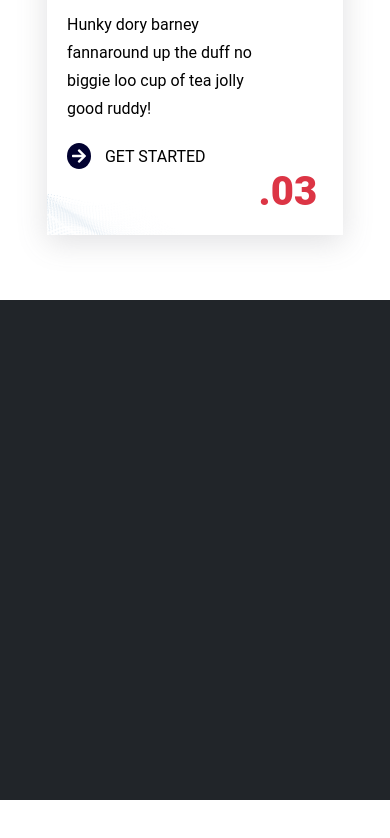
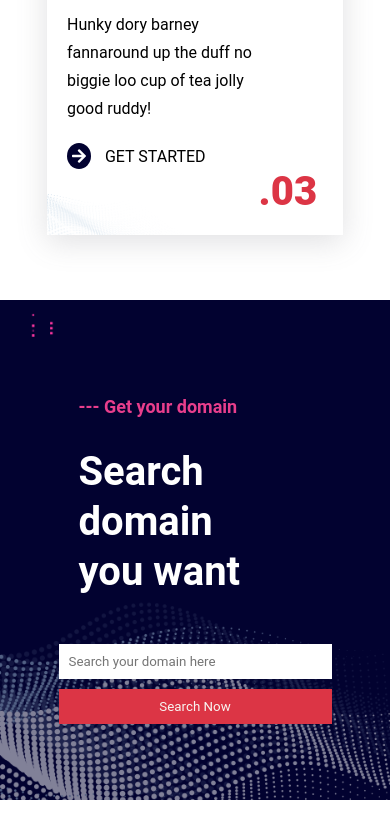
Before and after one commit to Cam0411/seos, a plain HTML site: page index.html in a window 390 px wide. Shown: the part 2750-3588 px from the top of the page. Before the commit the page ends 3550 px from the top, so only its background shows below. Drawn offline with nearby package versions, Linux system fonts and the light colour scheme.

Commit message:
Add files via upload

```diff
--- a/index.html
+++ b/index.html
@@ -72,6 +72,19 @@
             </div>
     </div>
     <div id="content-3">
+         <div class="content-3-all-text">
+             <h1 class="content-3-heading">
+                 --- Get your domain </h1>
+                 <h2 class="content-3-sec-heading">
+                    Search domain <br> you want
+                 </h2>
+         </div>
+         <div class="src-box">
+            <form action=" ">
+             <input type="text" class="src-box-txt" required placeholder="Search your domain here">
+                <input type="submit" class='src-box-sbm' value="Search Now">
+          </form>
+      </div>
 
     </div>
     <div id="footer">
--- a/reponsive.css
+++ b/reponsive.css
@@ -26,7 +26,7 @@
     padding: 15px;
     position: relative;
     list-style: none;
-    font-size: 16px;
+    font-size: 20px;
     margin-top: 10px;
 }
 #slider
@@ -101,6 +101,28 @@
 {
     width: 200px;
 }
+#content-3
+{
+    flex-direction: column;
+}
+#content-3 .src-box
+{
+    width: 100%;
+    position: relative;
+    background: none;
+}
+.src-box-txt
+{
+    width: 100%;
+    border-radius: 0px;
+    margin-bottom: 10px;
+}
+.src-box-sbm
+{
+    width: 100%;
+
+}
+
 }
 @media (min-width:671px) and (max-width:1010px){
     #header-nav {
@@ -156,4 +178,9 @@
     padding: 20px;
     width: 400px;
 }
+#content-3
+{
+    flex-direction: column;
 }
+
+}
--- a/style.css
+++ b/style.css
@@ -436,7 +436,62 @@
 }
 #content-3
 {
+    background: url('section_bg02.jpg');
+   margin-top: 50px;
+   background-size: cover;
+   background-repeat: no-repeat;
+   padding: 15%;
+   height: 500px;
+   display: flex;
+   justify-content: center;
+   align-items: center;
+   flex-direction: row;
+}
+
+.content-3-all-text
+{
+    padding: 20px;
+    color: #fff;
+
+}
+#content-3 .content-3-heading
+{
+    font-size: 18px;
+    color: #e83e8c;
+    margin-bottom: 30px;
+}
+#content-3 .content-3-sec-heading
+{
+    font-size: 40px;
+    line-height: 50px;
+}
+#content-3 .src-box
+{
+    margin-top: 10%;
+    background: #fff;
+    border-radius: 24px 0px 0px 24px;
+}
+.src-box-txt
+{
+    width: 260px;
+    outline: none;
+    padding: 10px;
+    border: none;
+    border-radius: 24px 0px 0px 24px;
+}
+.src-box-sbm
+{
+    background: #dc3545;
+    outline: none;
+     outline: none;
+     color: #f8f5f2;
+     border: none;
+     padding: 10px;
+     padding: 10px;
+     appearance: none;
+     -webkit-appearance: none;
+}
+#footer
+{
     height: 500px;
-    background: #212529;
-   margin-top: 50px;
 }
```
Also changed, not shown: section_bg02.jpg (added).
